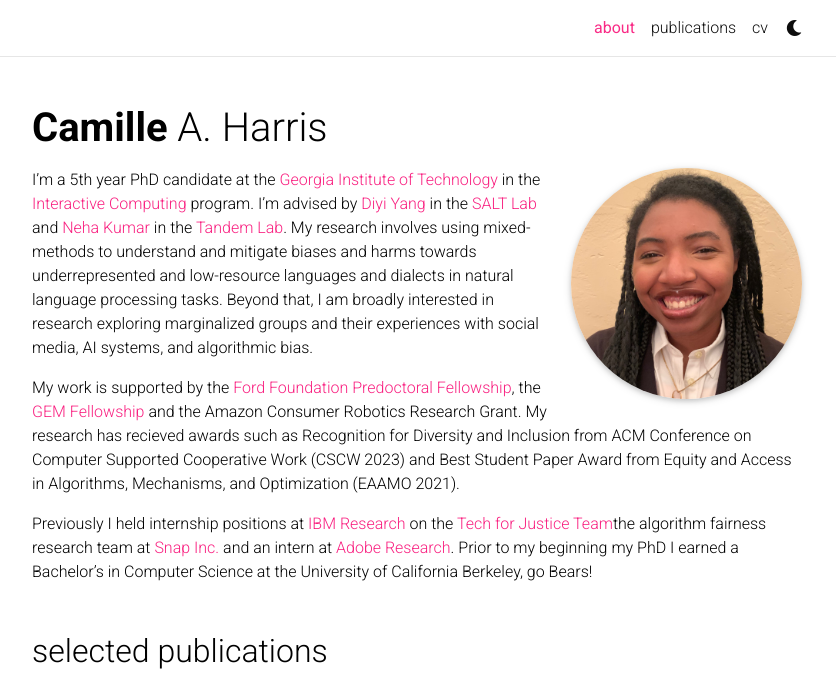
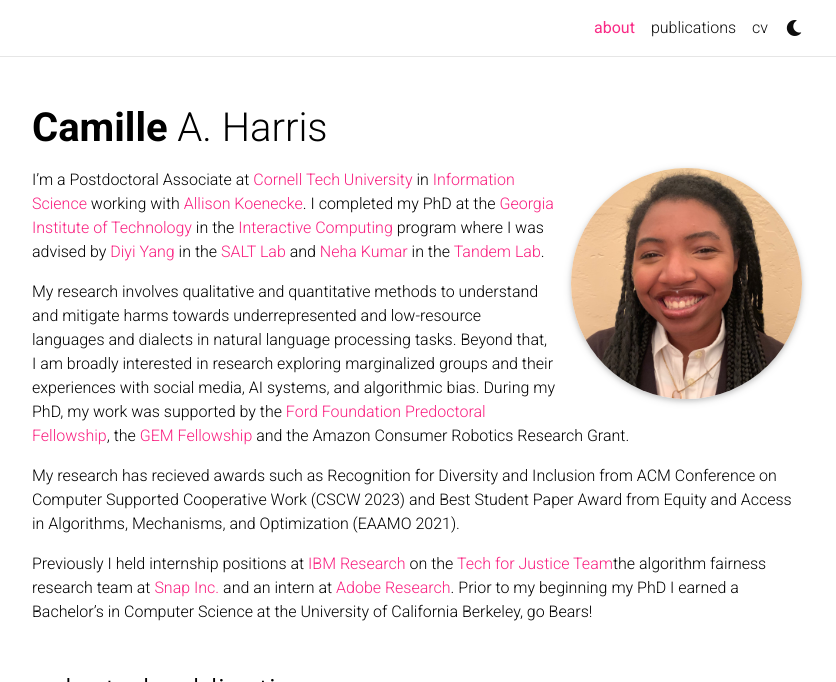
Before and after one commit to camille2019/camille2019.github.io, a Jekyll site: the page built from _pages/about.md, in a window 1280 px wide and 1012 px high, cut to the strip 0-682 px from the top of the window. Shown: the whole strip, without its empty margins (223-1059 px from the left). Built offline with Jekyll 4.4.1, drawn with Linux system fonts in a browser that asks for light colours; full-size pictures stand in for the smaller copies a plugin makes; comment, search, counter and statistics services are not loaded; a style sheet for code colours, icons or effects is not loaded.

Commit message:
Update about.md
update bio, postdoc

```diff
--- a/_pages/about.md
+++ b/_pages/about.md
@@ -13,9 +13,11 @@ selected_papers: true # includes a list of papers marked as "selected={true}"
 social: true  # includes social icons at the bottom of the page
 ---
 
-I’m a 5th year PhD candidate at the [Georgia Institute of Technology](https://www.cc.gatech.edu/) in the [Interactive Computing](https://www.ic.gatech.edu/) program. I'm advised by [Diyi Yang](https://cs.stanford.edu/~diyiy/) in the [SALT Lab](https://cs.stanford.edu/~diyiy/group.html) and [Neha Kumar](https://www.nehakumar.org/) in the [Tandem Lab](https://www.nehakumar.org/people). My research involves using mixed-methods to understand and mitigate biases and harms towards underrepresented and low-resource languages and dialects in natural language processing tasks. Beyond that, I am broadly interested in research exploring marginalized groups and their experiences with social media, AI systems, and algorithmic bias.
+I’m a Postdoctoral Associate at [Cornell Tech University](https://tech.cornell.edu/) in [Information Science](https://infosci.cornell.edu/) working with [Allison Koenecke](https://koenecke.infosci.cornell.edu/). I completed my PhD at the [Georgia Institute of Technology](https://www.cc.gatech.edu/) in the [Interactive Computing](https://www.ic.gatech.edu/) program where I was advised by [Diyi Yang](https://cs.stanford.edu/~diyiy/) in the [SALT Lab](https://cs.stanford.edu/~diyiy/group.html) and [Neha Kumar](https://www.nehakumar.org/) in the [Tandem Lab](https://www.nehakumar.org/people).
 
-My work is supported by the [Ford Foundation Predoctoral Fellowship](https://www.nationalacademies.org/our-work/ford-foundation-fellowships), the [GEM Fellowship](https://www.gemfellowship.org/) and the Amazon Consumer Robotics Research Grant. My research has recieved awards such as Recognition for Diversity and Inclusion from ACM Conference on Computer Supported Cooperative Work (CSCW 2023) and Best Student Paper Award from Equity and Access in Algorithms, Mechanisms, and Optimization (EAAMO 2021).
+My research involves qualitative and quantitative methods to understand and mitigate harms towards underrepresented and low-resource languages and dialects in natural language processing tasks. Beyond that, I am broadly interested in research exploring marginalized groups and their experiences with social media, AI systems, and algorithmic bias. During my PhD, my work was supported by the [Ford Foundation Predoctoral Fellowship](https://www.nationalacademies.org/our-work/ford-foundation-fellowships), the [GEM Fellowship](https://www.gemfellowship.org/) and the Amazon Consumer Robotics Research Grant.
+
+My research has recieved awards such as Recognition for Diversity and Inclusion from ACM Conference on Computer Supported Cooperative Work (CSCW 2023) and Best Student Paper Award from Equity and Access in Algorithms, Mechanisms, and Optimization (EAAMO 2021).
 
 Previously I held internship positions at [IBM Research](https://research.ibm.com/) on the [Tech for Justice Team](https://research.ibm.com/topics/responsible-technology)the algorithm fairness research team at [Snap Inc.](https://snap.com/en-US) and an intern at [Adobe Research](https://research.adobe.com/). Prior to my beginning my PhD I earned a Bachelor's in Computer Science at the University of California Berkeley, go Bears!
 
```
